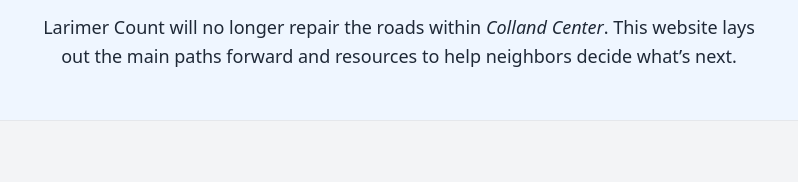
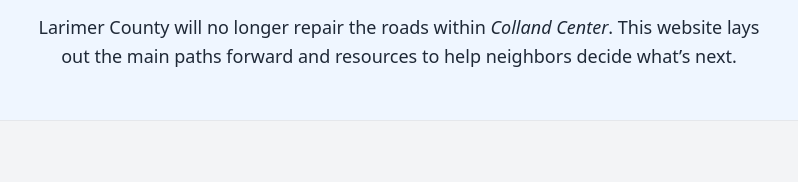
Before and after one commit to collandcenterroads/roads, a plain HTML site: page index.html in a window 1280 px wide. Shown: the part 179-361 px from the top of the page, 241-1039 px from the left. Drawn offline with nearby package versions, Linux system fonts and the light colour scheme.

Commit message:
Fix typo
Count -> County

```diff
--- a/index.html
+++ b/index.html
@@ -31,7 +31,7 @@
       <div class="max-w-3xl mx-auto px-4 text-center">
         <h2 class="text-3xl sm:text-4xl font-bold mb-4">County maintenance has ended — let’s choose our path together</h2>
         <p class="text-lg leading-relaxed">
-          Larimer Count will no longer repair
+          Larimer County will no longer repair
           the roads within <em>Colland Center</em>. This website lays
           out the main paths forward and resources to help neighbors decide what’s
           next.
```
